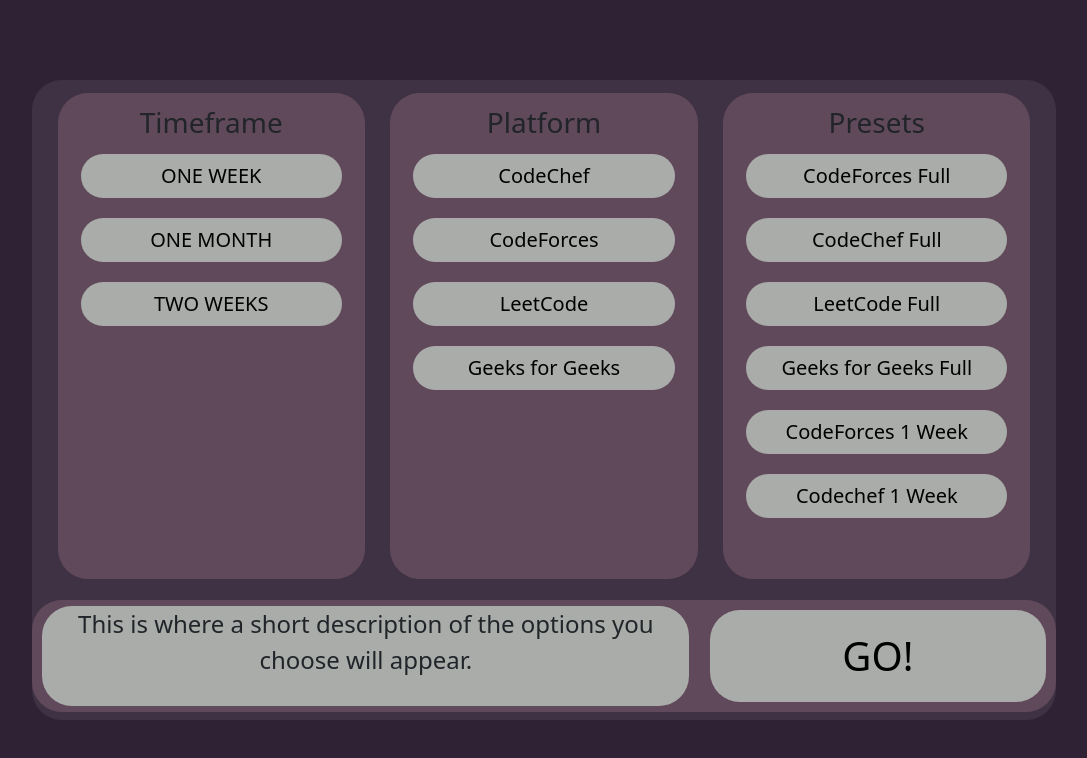
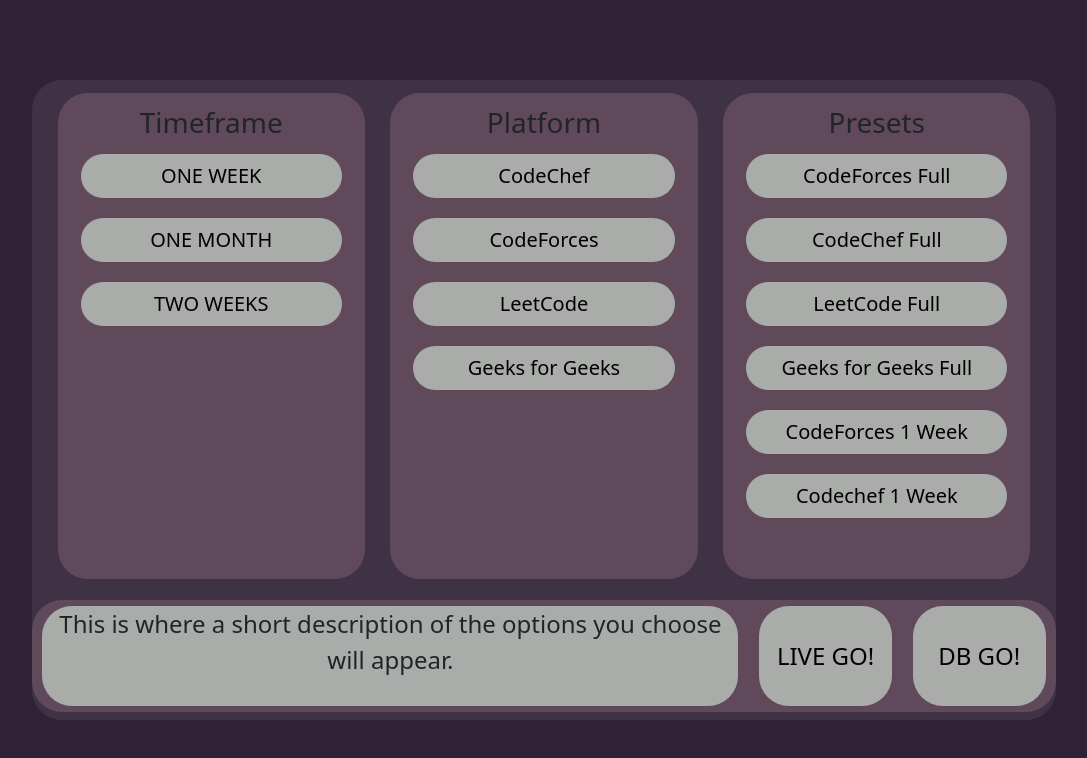
Before and after one commit to agent-storm/cal-set, a plain HTML site: page public/pages/calset.html in a window 1280 px wide. Shown: the whole page, without its empty margins (96-1183 px from the left). Drawn offline with nearby package versions, Linux system fonts and the light colour scheme.

Commit message:
all contest data achieved

```diff
--- a/public/css/cal-set.css
+++ b/public/css/cal-set.css
@@ -146,7 +146,7 @@
     border-radius: 30px;
 }
 .action-discription-div {
-    width: 60vw;
+    width: 70%;
     display: flex;
     justify-content: center;
     align-items: center;
@@ -161,16 +161,26 @@
     border-radius: 30px;
     font-size: 3vh;
 }
+.desc-btn-div {
+    display: flex;
+    justify-content: center;
+    align-items: center;
+    flex-direction: row;
+    height: 100%;
+    width:30%;
+}
 .go-btn {
     background-color: #A9ACA9;
-    width:30vw;
-    font-size: 5vh;
+    height: 90%;
+    width:50%;
+    font-size: 3vh;
     border:none;
     border-radius: 30px;
     margin:1.3vh;
     flex-grow: 1;
     transition:0.5s;
 }
+
 .go-btn:hover {
     cursor: url('../assets/icons8-select-cursor-35.png'), auto;
     box-shadow: 8px 8px;
--- a/public/javascript/cal-set-main-page.js
+++ b/public/javascript/cal-set-main-page.js
@@ -224,5 +224,5 @@
     let date_ = new Date();
     let start_gte = date_.toISOString();
     let platforms_list = ["codeforces","codechef","leetcode","gfg"];
-    ClistApiCalls();
+    ClistApiCalls(start_gte,"full",platforms_list);
 }
--- a/public/javascript/result-page.js
+++ b/public/javascript/result-page.js
@@ -17,8 +17,10 @@
     let contest_link = contest["href"];
     data.push([platform_name,contest_name,contest_time.split("@")[0],contest_time.split("@")[1],contest_duration,contest_link]);
 });
+
 let ul = document.getElementById("contest-list");
 ul.innerHTML = all_list_items;
+
 
 
 function ScheduleDownload() {
--- a/public/pages/calset.html
+++ b/public/pages/calset.html
@@ -75,7 +75,10 @@
             <div class="action-discription-div">
                 <p class="action-discription" id="action-discription">  This is where a short description of the options you choose will appear.</p>
             </div>
-            <button class="go-btn" id="go-btn" onclick="ScrappingInit()">GO!</button>
+            <div class="desc-btn-div" >
+                <button class="go-btn" id="go-btn" onclick="ScrappingInit()"> LIVE GO!</button>
+                <button class="go-btn" id="go-btn" onclick="WeekelyScrapper()">DB GO!</button>
+            </div>
         </div>
     </div>
     <!-- <h1>This is just a test site, I will be developing this page now, click the logout button below to go back to the login page, please try to login again to check if its working consistantly<br>Thank you</h1> -->
```
